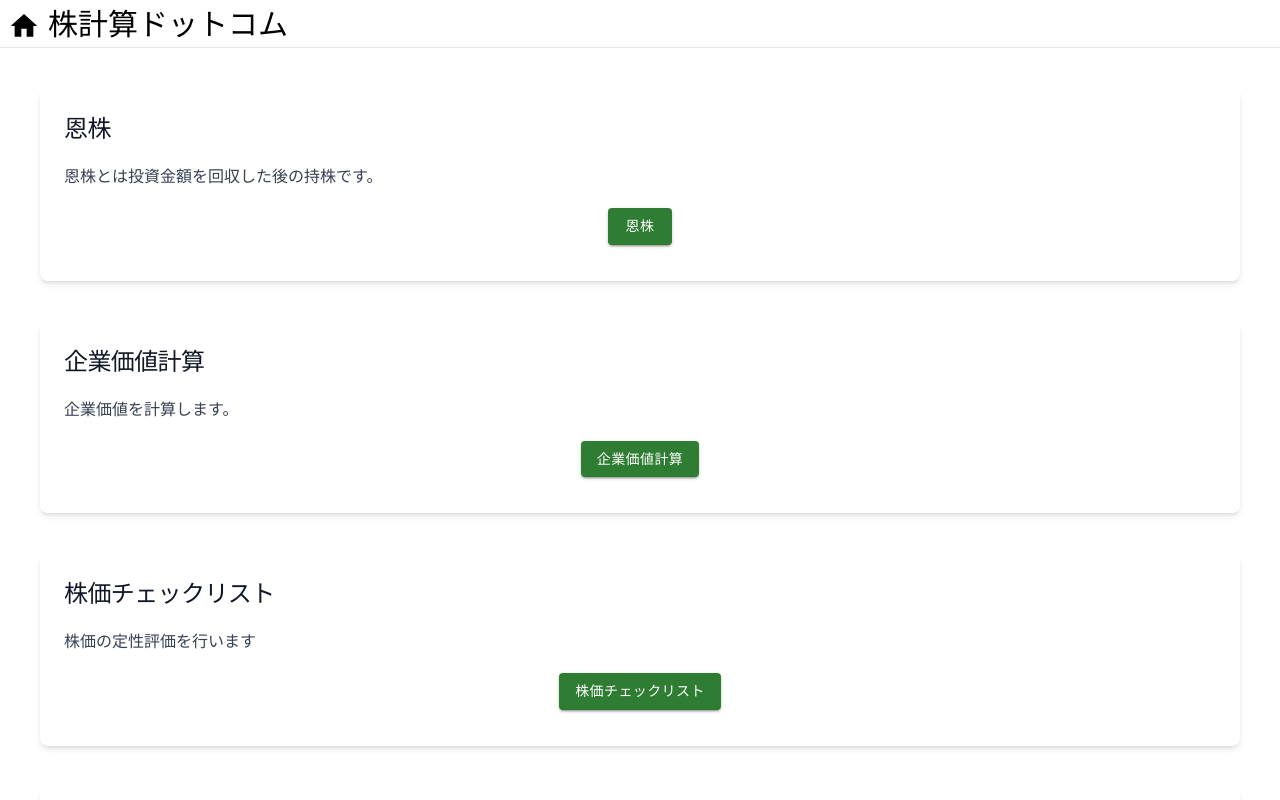
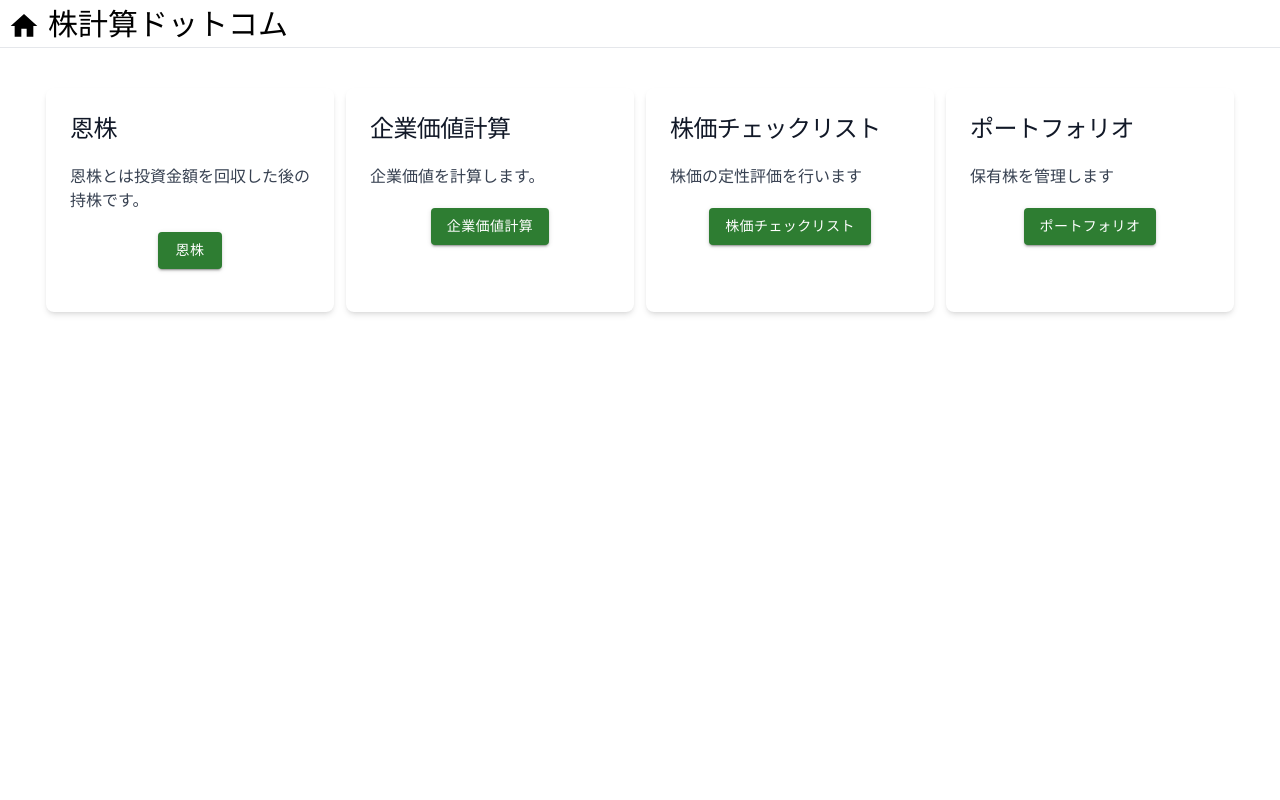
Before and after one commit to knarimatsu/kabukeisan_fe, a Next.js app: page / in a window 1280 px wide. Shown: the top 800 px of the page. Built offline with nearby package versions, Linux system fonts and the light colour scheme; no server answers.

Commit message:
fix: Adaptation of responsive design

```diff
--- a/src/components/Card.tsx
+++ b/src/components/Card.tsx
@@ -17,7 +17,7 @@ const Card = ({
         router.push(`/${path}`);
     }
     return (
-        <div className="p-6 mb-10 bg-white rounded-lg border-inherit shadow-md dark:bg-gray-800">
+        <div className="w-72 h-56 p-6 mb-10 mx-auto bg-white rounded-lg border-inherit shadow-md dark:bg-gray-800">
             <h5 className="mb-2 text-2xl font-normal tracking-tight text-gray-900 dark:text-gray-400">
                 {t(title)}
             </h5>
--- a/src/components/CardList.tsx
+++ b/src/components/CardList.tsx
@@ -8,7 +8,7 @@ const CardList = () => {
     return (
         <>
             <Header />
-            <div className="pb-5 py-10 px-10 dark:bg-black">
+            <div className="pb-5 py-10 px-10 dark:bg-black xl:flex xl:h-screen">
                 <Card
                     title={"index.title.onkabu"}
                     description={"index.description.onkabu"}
--- a/src/pages/calc-stock/index.tsx
+++ b/src/pages/calc-stock/index.tsx
@@ -29,7 +29,7 @@ const Calc = () => {
             <main className="h-screen dark:bg-black dark:text-gray-400">
                 <h1 className="text-2xl">{t("index.calcTitle")}</h1>
                 <form
-                    className="px-10 py-8 w-3/4 my-4 mx-auto border rounded-lg"
+                    className="px-10 py-8 w-96 my-4 mx-auto border rounded-lg"
                     onSubmit={handleSubmit(calcValue)}
                 >
                     <label htmlFor="buy-price" className="block my-5">
--- a/src/pages/onkabu/index.tsx
+++ b/src/pages/onkabu/index.tsx
@@ -35,7 +35,7 @@ const Onkabu = () => {
             <main className="h-screen dark:bg-black dark:text-gray-400">
                 <h1 className="text-2xl ">{"Onkabu"}</h1>
                 <form
-                    className="px-10 py-8 w-3/4 my-4 mx-auto border rounded-lg dark:bg-gray-900"
+                    className="w-96 px-10 py-8 my-4 mx-auto border rounded-lg dark:bg-gray-900"
                     onSubmit={handleSubmit(calcOnkabu)}
                 >
                     <label htmlFor="stock" className="block my-5">
```
